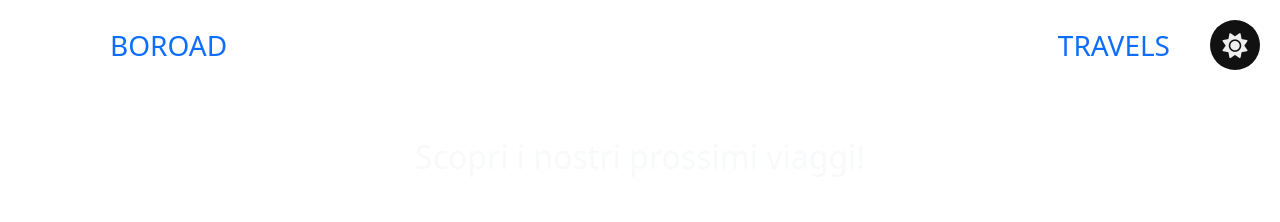
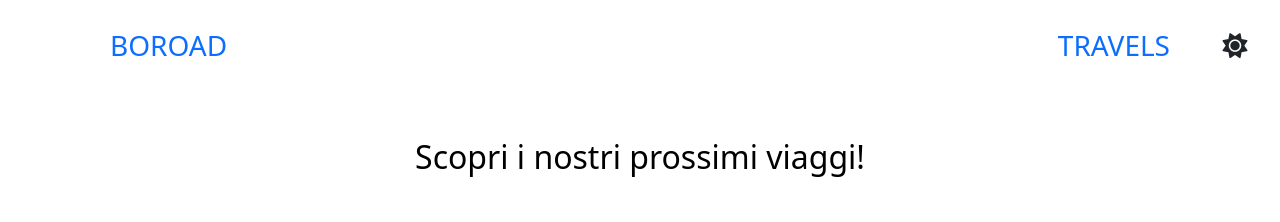
Before and after one commit to simoneburrai/boo-road-webapp, a React (Vite) app: page / in a window 1280 px wide. Shown: the top 222 px of the page. Built offline with nearby package versions, Linux system fonts and the light colour scheme.

Commit message:
feat: added button to switch between light and dark mode

```diff
--- a/src/index.css
+++ b/src/index.css
@@ -25,16 +25,14 @@
     }
 
     #toggleMode:checked+label {
-        background-color: #eee;
-        color: #333;
+        background-color: rgb(49, 49, 49);
+        color: #ffffff;
     }
 
-    #toggleMode+label,
-    #toggleMode:checked~h2 {
-        background-color: #111;
-        color: #eee;
+    body:has(#toggleMode:checked) {
+        background: rgb(72 72 72);
+        color: #ffffff;
     }
-
 
 
     @media (prefers-color-scheme:dark) {
--- a/src/pages/Home.jsx
+++ b/src/pages/Home.jsx
@@ -1,17 +1,17 @@
 import TravelCard from "../components/travels/TravelCard";
 import filteredSortedTravels from "../utils/filteredDateTravels";
-import {useTravels} from "../contexts/TravelContext"
+import { useTravels } from "../contexts/TravelContext"
 
 
 const Home = () => {
-    const {travels} = useTravels()
+    const { travels } = useTravels()
     const nextMonths = 2;
     const filteredTravelsforDate = filteredSortedTravels(travels, nextMonths)
 
 
     return (
         <>
-            <h2 className="my-5 text-center text-light">Scopri i nostri prossimi viaggi!</h2>
+            <h2 className="my-5 text-center">Scopri i nostri prossimi viaggi!</h2>
             <TravelCard travels={filteredTravelsforDate} />
         </>
     )
```
